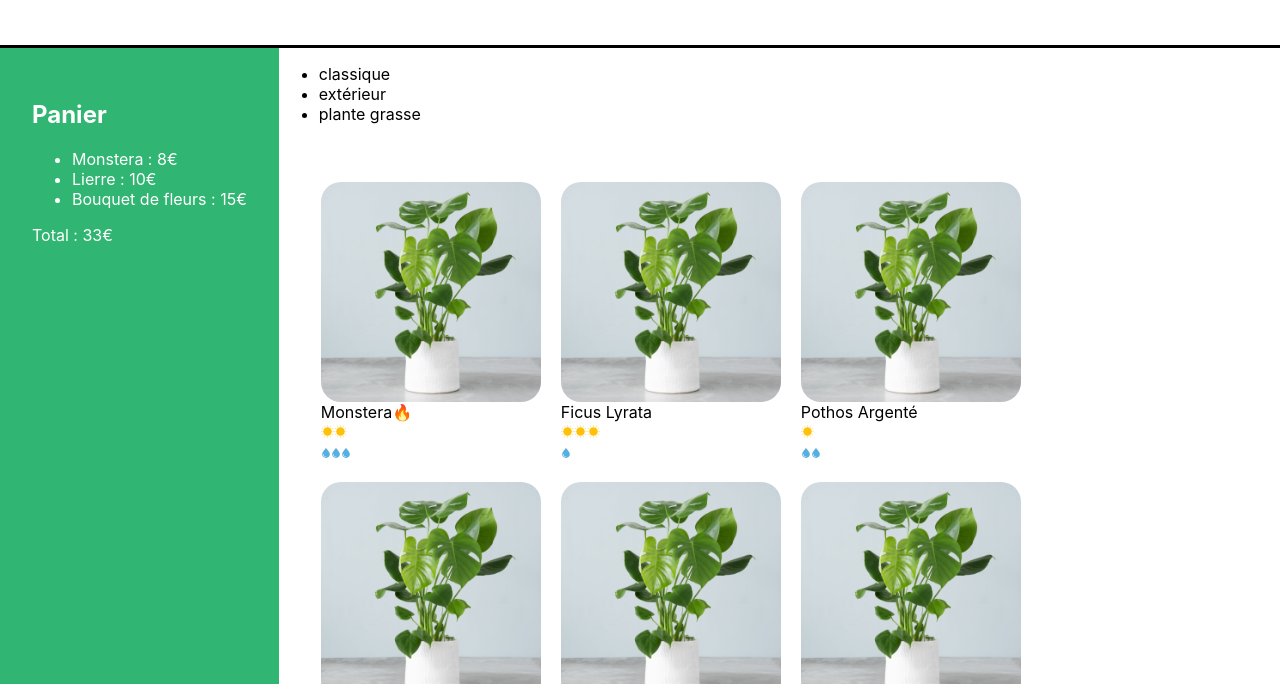
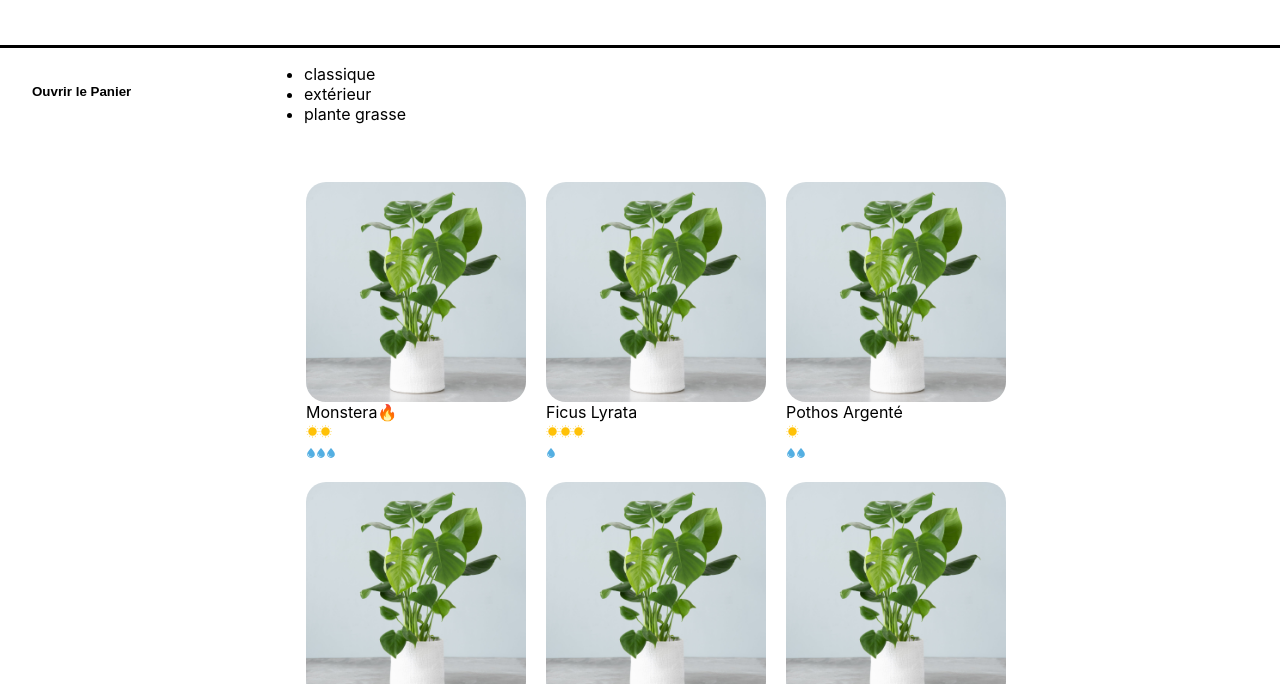
Before and after one commit to paulinerbrs/Tutorial_React_2, a React app: page / in a window 1280 px wide. Shown: the part 116-800 px from the top of the page. Built offline with nearby package versions, Linux system fonts and the light colour scheme.

Commit message:
P3C1 - Use local state

```diff
--- a/src/components/Cart.js
+++ b/src/components/Cart.js
@@ -1,19 +1,27 @@
-import CartItem from './CartItem';
+import { useState } from 'react';
 import '../styles/Cart.css';
 
 function Cart() {
+    const [cart, updateCart] = useState(0);
+    const [isOpen, setIsOpen] = useState(false);
     const monsteraPrice = 8;
-    const lierrePrice = 10;
-    const bouquetPrice = 15;
-    return (
+
+    return isOpen ? (
         <div className='cart'>
+            <button className="cart-toggle-button" onClick={() => setIsOpen(false)}>Fermer</button>
             <h2>Panier</h2>
-            <ul>
-                <CartItem name='Monstera' price={monsteraPrice} />
-                <CartItem name='Lierre' price={lierrePrice} />
-                <CartItem name='Bouquet de fleurs' price={bouquetPrice} />
-            </ul>
-            <p>Total : {monsteraPrice + lierrePrice + bouquetPrice}€</p>
+            <div>
+                <p>Monstera : {monsteraPrice}€</p>
+                <button className="cart-add-button" onClick={() => updateCart(cart + 1)}>
+                    Ajouter
+                </button>
+            </div>
+            <p>Total : {monsteraPrice * cart}€</p>
+            <button onClick={() => updateCart(0)}>Vider le panier</button>
+        </div>
+    ) : (
+        <div className="cart-closed">
+            <button className="cart-toggle-button" onClick={() => setIsOpen(true)}>Ouvrir le Panier</button>
         </div>
     );
 }
--- a/src/components/CartItem.js
+++ /dev/null
@@ -1,5 +0,0 @@
-function CartItem(props) {
-    return (<li>{props.name} : {props.price}€</li>);
-}
-
-export default CartItem;
--- a/src/styles/Cart.css
+++ b/src/styles/Cart.css
@@ -1,5 +1,31 @@
 .cart {
     padding: 32px;
+	width: 200px;
     color: white;
     background-color: #31b572;
 }
+
+.cart-add-button {
+	margin-left: 32px;
+	cursor: pointer;
+}
+
+.cart-toggle-button {
+	background: none;
+	outline: none;
+	border: none;
+	font-weight: 600;
+	cursor: pointer;
+	align-self: self-start;
+	padding: 0;
+	color: white;
+}
+
+.cart-closed {
+	padding: 32px;
+	width: 200px;
+}
+
+.cart-closed > button {
+	color: black;
+}
```
